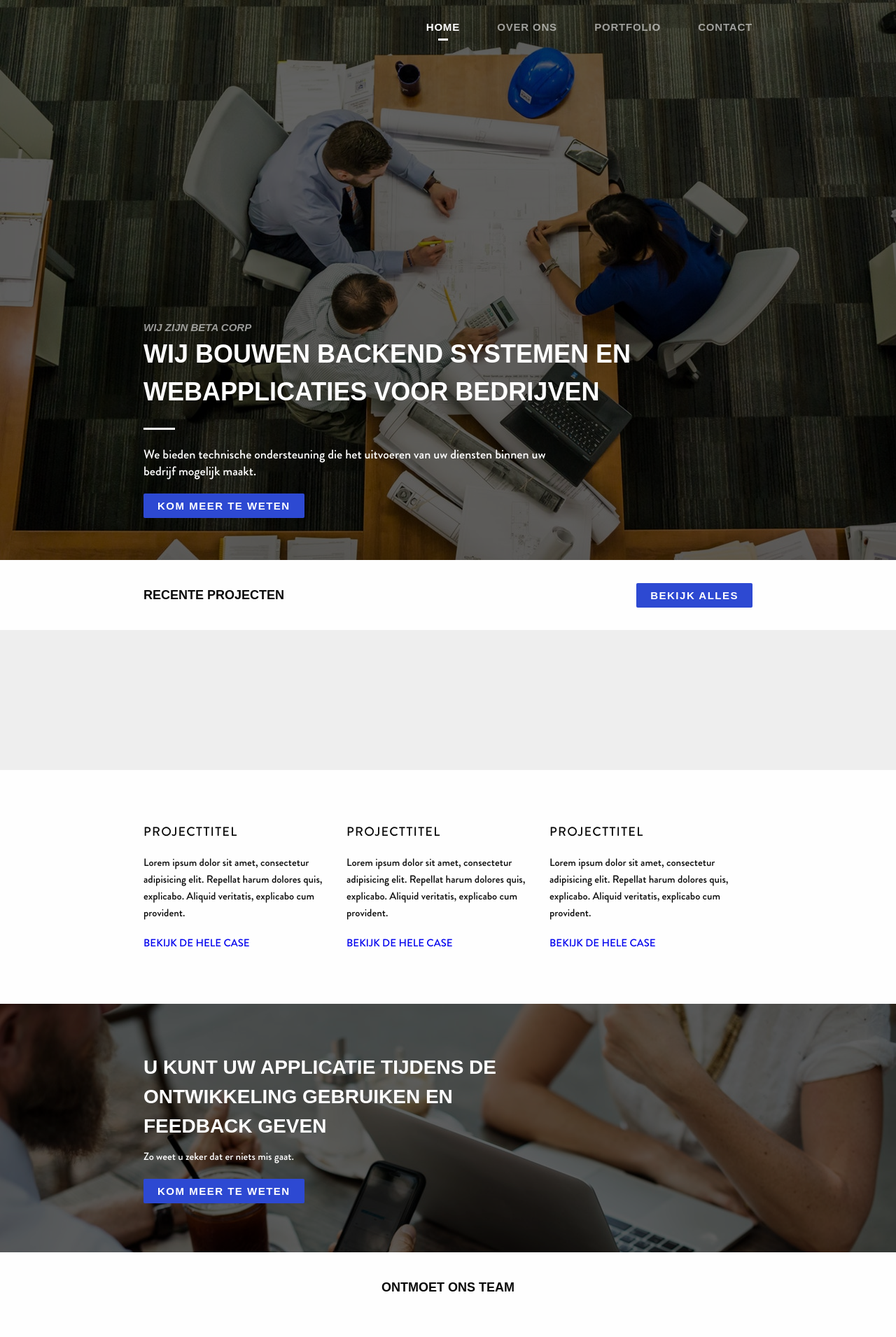
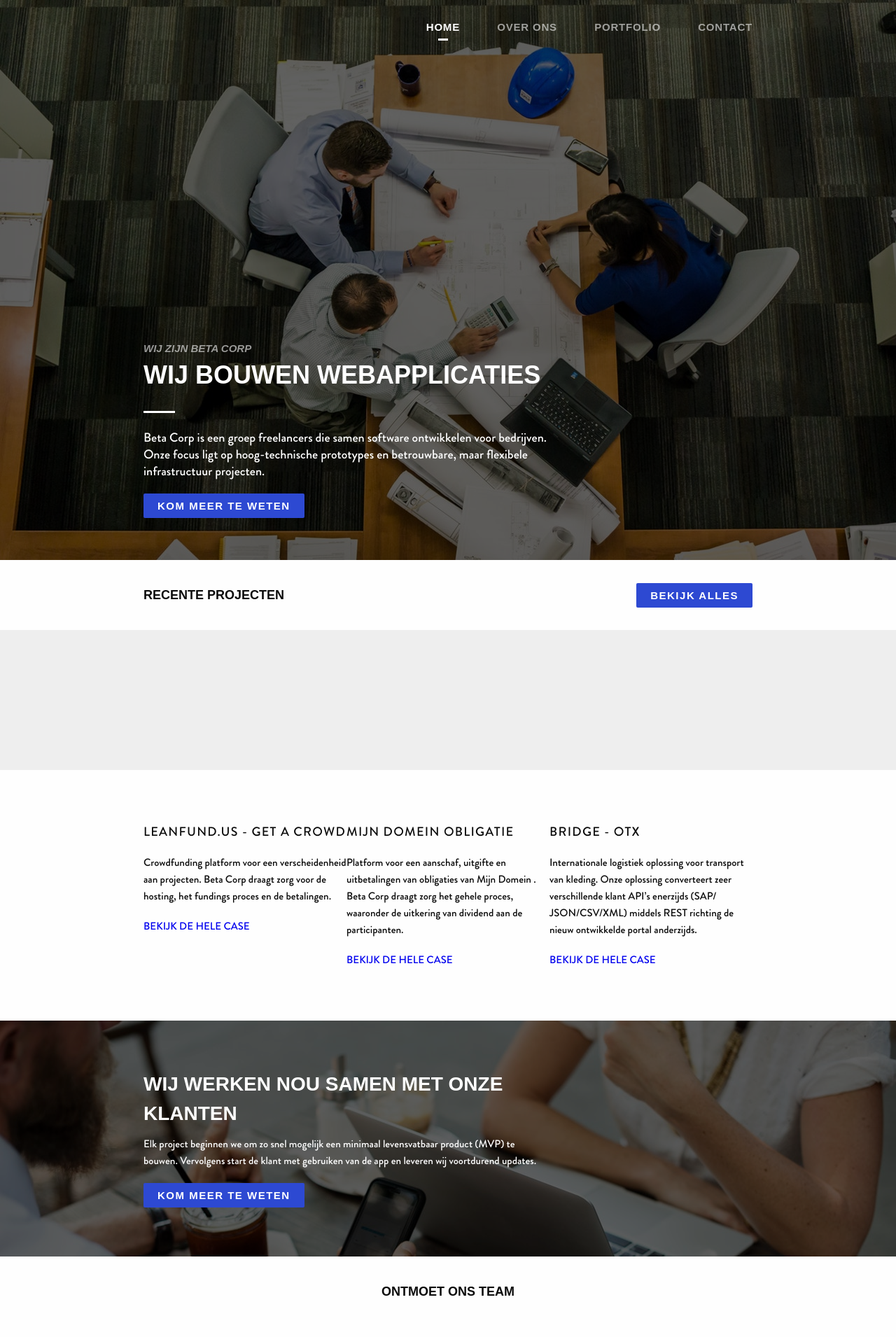
Before and after one commit to stefan-vanlingen/betacorp, a PHP site: page / in a window 1280 px wide. Shown: the top 1910 px of the page at 70% size. Run offline with PHP 8.4, Linux system fonts and the light colour scheme; some web fonts are replaced.

Commit message:
Wat teksten toegevoegd

```diff
--- a/index.php
+++ b/index.php
@@ -27,9 +27,9 @@
 			<div class="row">
 				<div class="column small-10">
 					<h6 class="header-caption"><i>Wij zijn Beta Corp</i></h6>
-					<h1 class="header-title">Wij bouwen backend systemen en webapplicaties voor bedrijven</h1>
+					<h1 class="header-title">Wij bouwen webapplicaties</h1>
 					<p class="header-text">
-						We bieden technische ondersteuning die het uitvoeren van uw diensten binnen uw bedrijf mogelijk maakt.
+						Beta Corp is een groep freelancers die samen software ontwikkelen voor bedrijven. Onze focus ligt op hoog-technische prototypes en betrouwbare, maar flexibele infrastructuur projecten.
 					</p>
 					<a href="#" class="btn">Kom meer te weten</a>
 				</div>
@@ -57,10 +57,10 @@
 								<div class="carousel-item-thumb"></div>
 								<div class="carousel-item-info">
 									<h5 class="carousel-item-header">
-										Projecttitel
+										Leanfund.us - Get a Crowd
 									</h5>
 									<p class="carousel-item-text">
-										Lorem ipsum dolor sit amet, consectetur adipisicing elit. Repellat harum dolores quis, explicabo. Aliquid veritatis, explicabo cum provident.
+										Crowdfunding platform voor een verscheidenheid aan projecten. Beta Corp draagt zorg voor de hosting, het fundings proces en de betalingen.
 									</p>
 									<a href="#" class="carousel-item-link">Bekijk de hele case</a>
 								</div>
@@ -69,10 +69,10 @@
 								<div class="carousel-item-thumb"></div>
 								<div class="carousel-item-info">
 									<h5 class="carousel-item-header">
-										Projecttitel
+										Mijn Domein Obligatie
 									</h5>
 									<p class="carousel-item-text">
-										Lorem ipsum dolor sit amet, consectetur adipisicing elit. Repellat harum dolores quis, explicabo. Aliquid veritatis, explicabo cum provident.
+										Platform voor een aanschaf, uitgifte en uitbetalingen van obligaties van Mijn Domein . Beta Corp draagt zorg het gehele proces, waaronder de uitkering van dividend aan de participanten.
 									</p>
 									<a href="#" class="carousel-item-link">Bekijk de hele case</a>
 								</div>
@@ -81,10 +81,10 @@
 								<div class="carousel-item-thumb"></div>
 								<div class="carousel-item-info">
 									<h5 class="carousel-item-header">
-										Projecttitel
+										Bridge - OTX
 									</h5>
 									<p class="carousel-item-text">
-										Lorem ipsum dolor sit amet, consectetur adipisicing elit. Repellat harum dolores quis, explicabo. Aliquid veritatis, explicabo cum provident.
+										Internationale logistiek oplossing voor transport van kleding. Onze oplossing converteert zeer verschillende klant API’s enerzijds (SAP/ JSON/CSV/XML) middels REST richting de nieuw ontwikkelde portal anderzijds.
 									</p>
 									<a href="#" class="carousel-item-link">Bekijk de hele case</a>
 								</div>
@@ -100,9 +100,9 @@
 			<div class="row">
 				<div class="columns small-12">
 					<div class="info-block-content">
-						<h2>U kunt uw applicatie tijdens de ontwikkeling gebruiken en feedback geven</h2>
+						<h2>Wij werken nou samen met onze klanten</h2>
 						<p>
-							Zo weet u zeker dat er niets mis gaat.
+							Elk project beginnen we om zo snel mogelijk een minimaal levensvatbaar product (MVP) te bouwen. Vervolgens start de klant met gebruiken van de app en leveren wij voortdurend updates.
 						</p>
 						<a href="#" class="btn">Kom meer te weten</a>
 					</div>
@@ -123,17 +123,7 @@
 			<div class="circle-grid">
 				<div class="row">
 					<div class="columns small-4 medium-3 circle-grid-wrapper">
-						<div class="circle-grid-item team-member" name="David">
-							<img src="#" alt="">
-						</div>
-					</div>
-					<div class="columns small-4 medium-3 circle-grid-wrapper">
-						<div class="circle-grid-item team-member" name="John">
-							<img src="#" alt="">
-						</div>
-					</div>
-					<div class="columns small-4 medium-3 circle-grid-wrapper">
-						<div class="circle-grid-item team-member" name="Peter">
+						<div class="circle-grid-item team-member" name="Gerard">
 							<img src="#" alt="">
 						</div>
 					</div>
@@ -143,7 +133,17 @@
 						</div>
 					</div>
 					<div class="columns small-4 medium-3 circle-grid-wrapper">
-						<div class="circle-grid-item team-member" name="Tim">
+						<div class="circle-grid-item team-member" name="Marcel">
+							<img src="#" alt="">
+						</div>
+					</div>
+					<div class="columns small-4 medium-3 circle-grid-wrapper">
+						<div class="circle-grid-item team-member" name="Diederick">
+							<img src="#" alt="">
+						</div>
+					</div>
+					<div class="columns small-4 medium-3 circle-grid-wrapper">
+						<div class="circle-grid-item team-member" name="Wes">
 							<img src="#" alt="">
 						</div>
 					</div>
--- a/portfolio.php
+++ b/portfolio.php
@@ -47,7 +47,7 @@
 					<div class="columns small-12 small-centered text-center">
 						<h5 class="section-header-title">Ons beste werk op een rijtje</h5>
 						<p>
-							Lorem ipsum dolor sit amet, consectetur adipisicing elit. Sequi possimus suscipit tenetur provident.
+							Veel van onze projecten zitten in de financiële sector: crowdfunding, mobiele betalingen, obligatie uitgifte systemen en betalingsplatformen. Maar ook in de zorgsector zijn wij druk op het snijvlak van security en privacy.
 						</p>
 					</div>
 				</div>
@@ -62,7 +62,7 @@
 						<a href="#">
 							<div class="portfolio-item">
 								<div class="portfolio-item-header">
-									<div class="portfolio-item-title">Project</div>
+									<div class="portfolio-item-title">Leanfund.us - Get a Crowd</div>
 								</div>
 								<div class="portfolio-item-thumb"></div>
 							</div>
```
